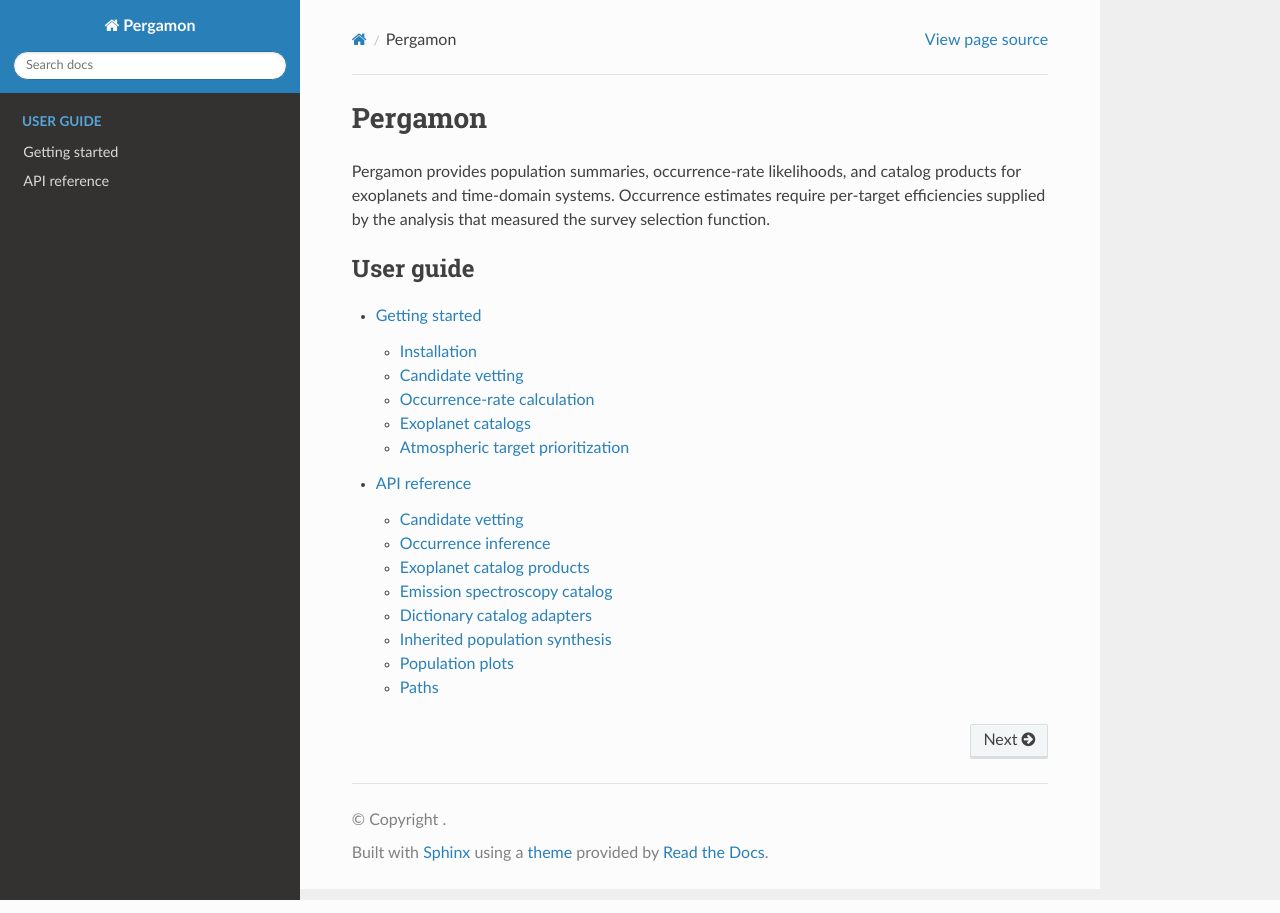
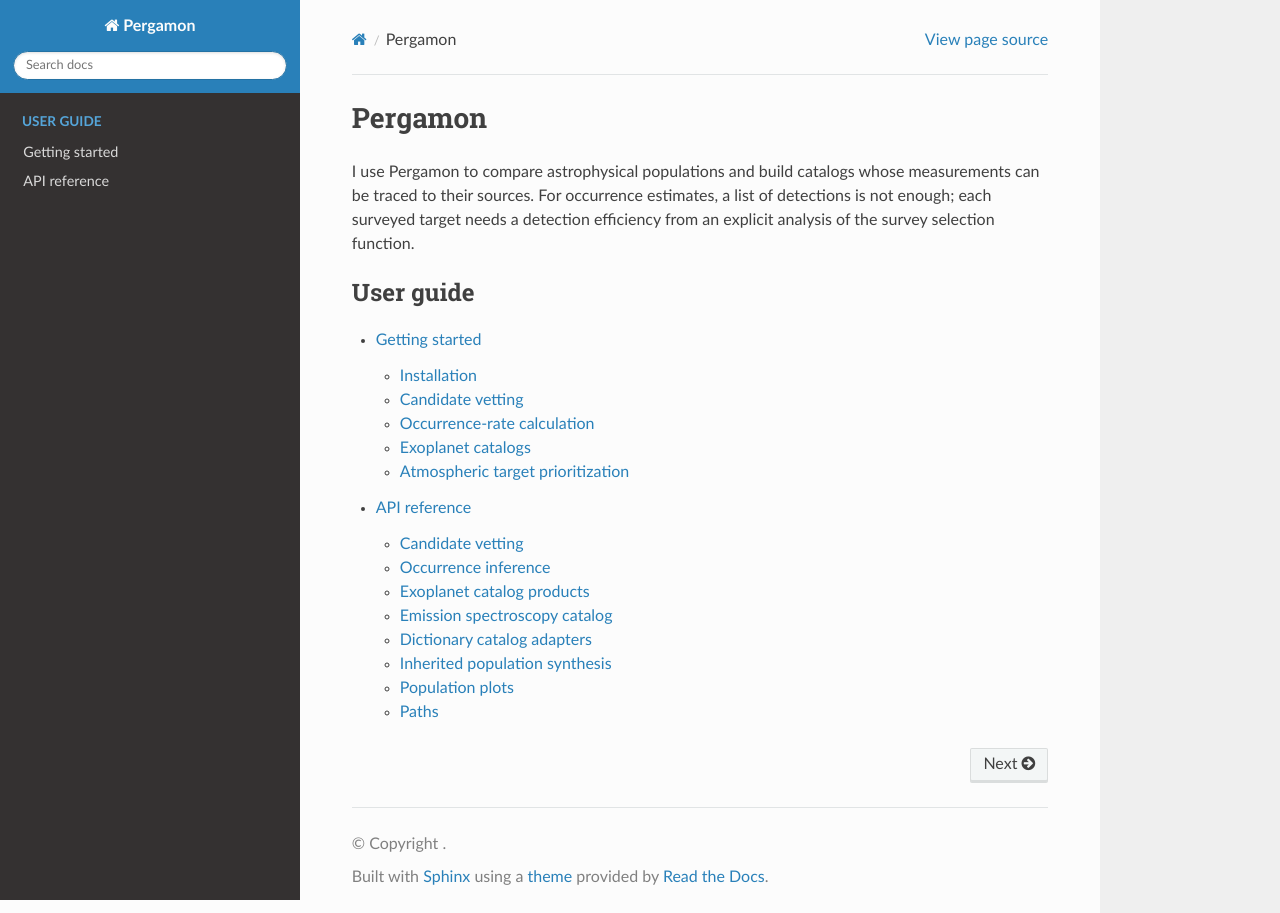
Before and after one commit to tansudaylan/pergamon, a Sphinx documentation site: the page built from docs/index.rst, in a window 1280 px wide. Built offline with Sphinx 7.4.7 and the Read the Docs theme 3.1.0, drawn with Linux system fonts in a browser that asks for light colours.

```diff
--- a/docs/index.rst
+++ b/docs/index.rst
@@ -1,10 +1,10 @@
 Pergamon
 ========
 
-Pergamon provides population summaries, occurrence-rate likelihoods, and
-catalog products for exoplanets and time-domain systems. Occurrence estimates
-require per-target efficiencies supplied by the analysis that measured the
-survey selection function.
+I use Pergamon to compare astrophysical populations and build catalogs whose
+measurements can be traced to their sources. For occurrence estimates, a list
+of detections is not enough; each surveyed target needs a detection efficiency
+from an explicit analysis of the survey selection function.
 
 .. toctree::
    :maxdepth: 2
```
Also changed, not shown: README.md (+3 -3 lines).
